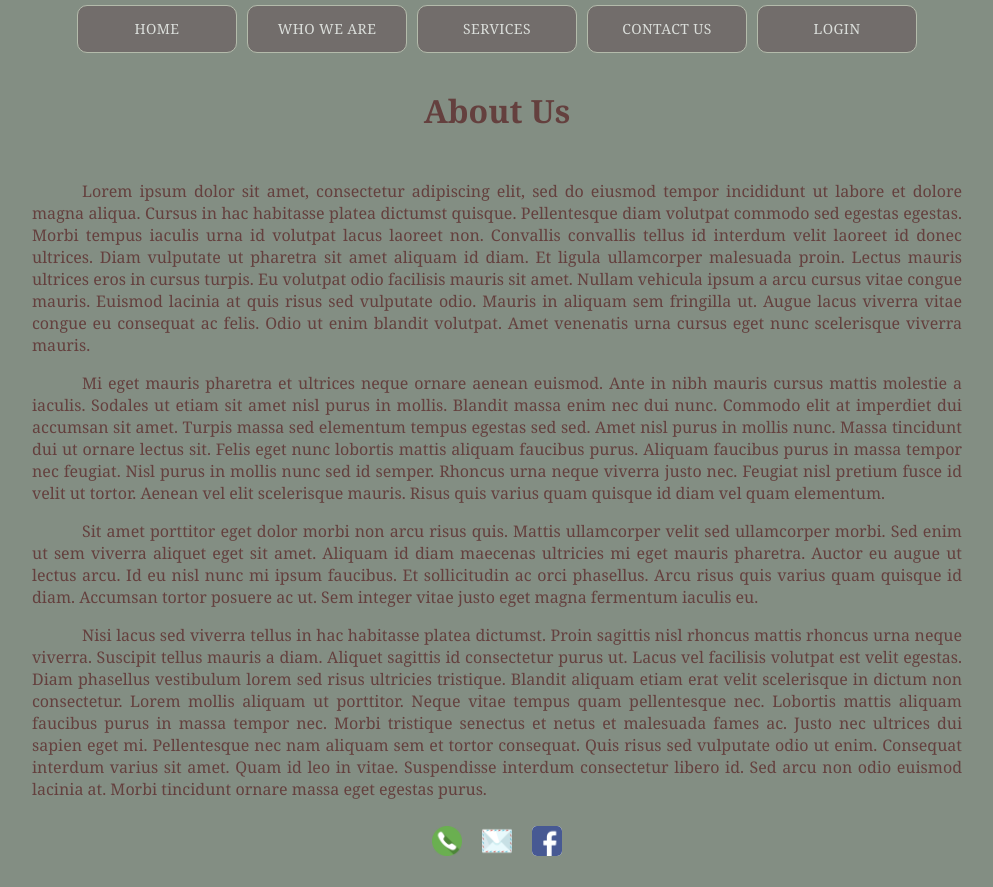
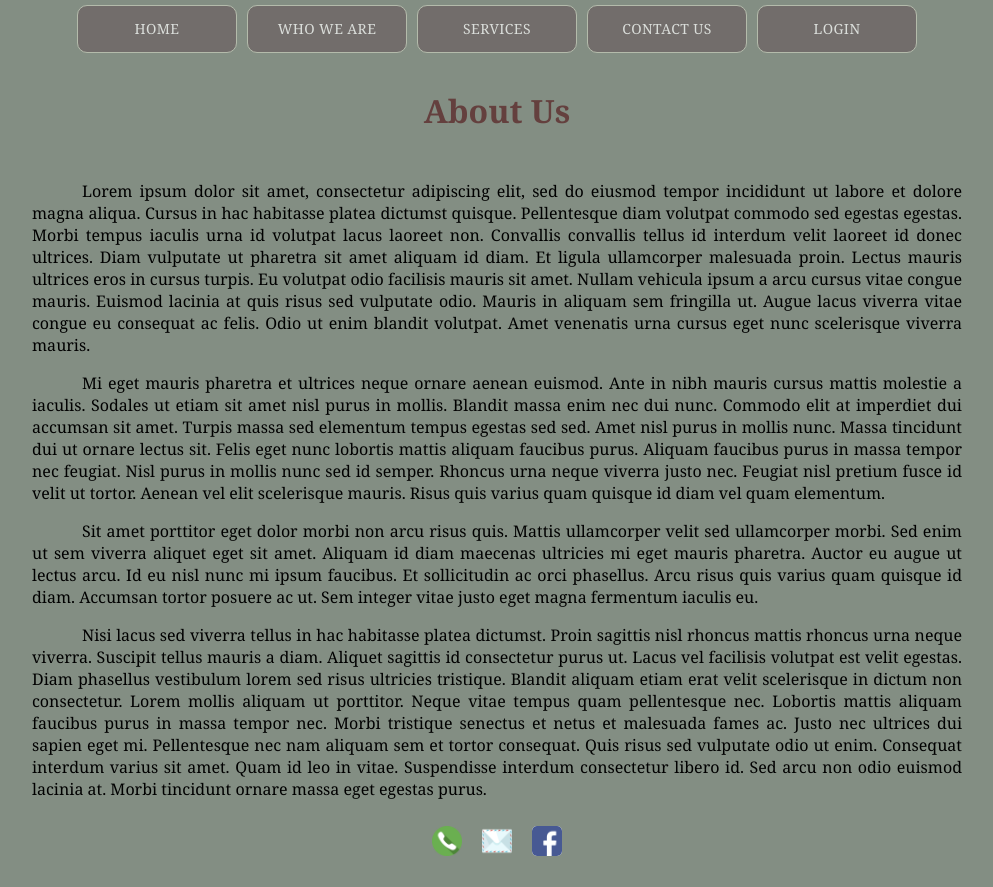
Before and after one commit to cperault/roofmasters, a React (Create React App) app: page /about in a window 1280 px wide. Shown: the whole page, without its empty margins (143-1136 px from the left). Built offline with nearby package versions, Linux system fonts and the light colour scheme.

Commit message:
Font color is a bit easier to see on background.

```diff
--- a/src/page_styling.css
+++ b/src/page_styling.css
@@ -47,7 +47,7 @@ body {
 .wrapper_body_div_content_paragraph {
   text-align: justify;
   text-indent: 50px;
-  color: #64403e;
+  color: black;
 }
 
 .wrapper_body_div_content_paragraph_header {
@@ -58,7 +58,7 @@ body {
   overflow: hidden;
   text-align: justify;
   text-indent: 50px;
-  color: #64403e;
+  color: black;
 }
 
 .landing_wrapper_body_div_content_paragraph img {
@@ -181,10 +181,10 @@ a:link {
   font-weight: bold;
 }
 .no-account-p-link a {
-  color: #64403e;
+  color: black;
 }
 .loading-message {
-  color: #64403e;
+  color: black;
 }
 
 @media only screen and (min-width: 851px) {
```
